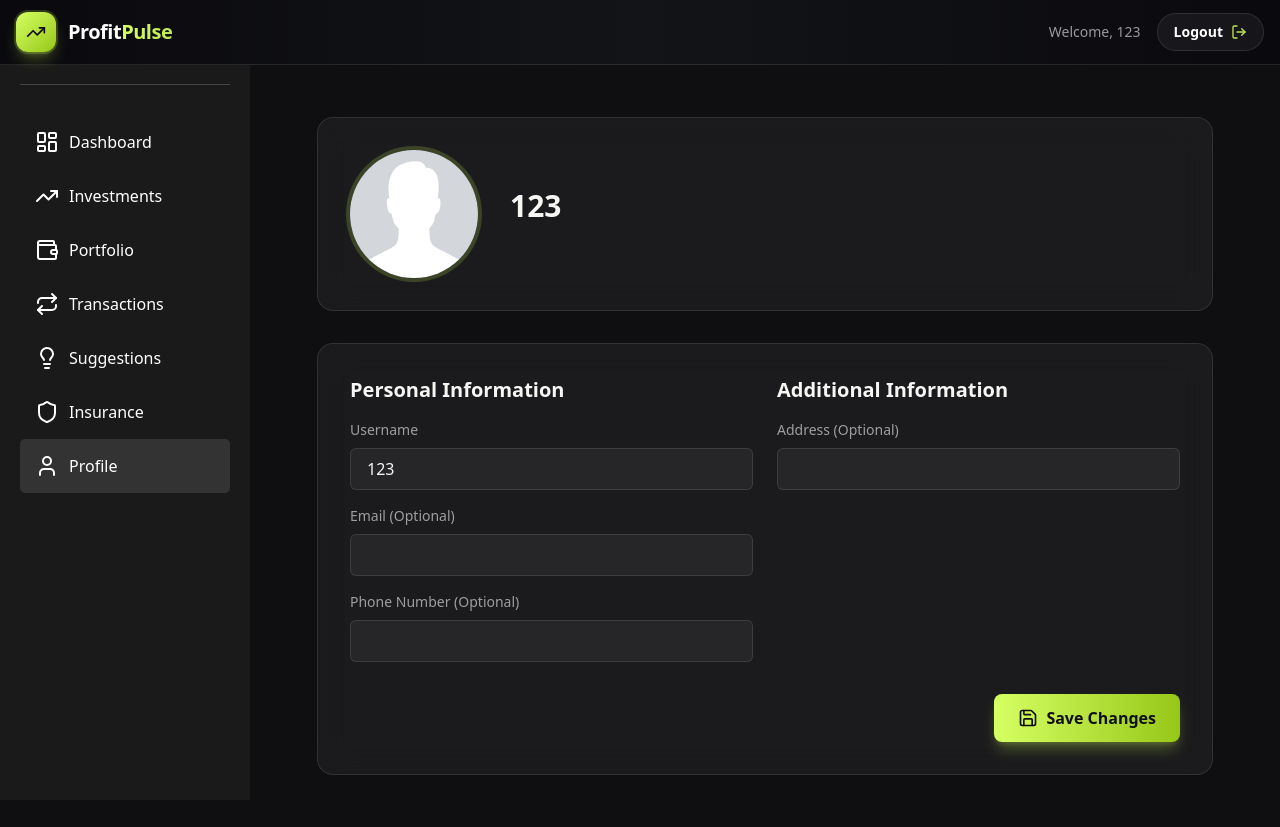
After one commit to rohanbagel/CodeCrafters2025, a Django app: page /profile/ in a window 1280 px wide. The commit adds this page. Run offline with Django 5.2, Linux system fonts and the light colour scheme; a user stored in the database is signed in; data comes from the database, SQL or seed files in the repository; both versions use the stored data as it was after the commit; some libraries are stand-ins or nearby versions.

Commit message:
added user profile

```diff
--- a/investing/User/templates/User/base.html
+++ b/investing/User/templates/User/base.html
@@ -4,8 +4,9 @@
 <head>
     <meta charset="UTF-8">
     <meta name="viewport" content="width=device-width, initial-scale=1.0">
-    <title>Investment Portal</title>
-    <link rel="stylesheet" href="https://cdnjs.cloudflare.com/ajax/libs/font-awesome/6.0.0/css/all.min.css">
+    <title>ProfitPulse</title>
+    <script src="https://cdn.tailwindcss.com"></script>
+    <link href="https://cdn.jsdelivr.net/npm/lucide-static@latest/font/lucide.css" rel="stylesheet">
     <style>
         * {
             margin: 0;
@@ -50,6 +51,9 @@
             color: white;
             text-decoration: none;
             font-size: 16px;
+            display: flex;
+            align-items: center;
+            gap: 10px;
         }
 
         .nav-links i {
@@ -74,7 +78,29 @@
         }
     </style>
 </head>
-<body>
+<body class="flex min-h-screen flex-col bg-[#0F0F11] text-[#F6F6F5]">
+    {% if user.is_authenticated and request.path != '/' %}
+    <!-- Navigation for authenticated users -->
+    <header class="sticky top-0 z-40 w-full border-b border-white/10 bg-gradient-to-r from-[#0a0a0e] via-[#131417] to-[#0a0a0e] backdrop-blur-md">
+        <div class="container mx-auto flex h-16 items-center justify-between px-4">
+            <div class="flex items-center gap-3">
+                <div class="flex h-10 w-10 items-center justify-center rounded-xl bg-gradient-to-br from-[#d6ff63] to-[#96c718] shadow-lg shadow-[#BFE953]/30 ring-2 ring-[#BFE953]/20">
+                    <i data-lucide="trending-up" class="h-5 w-5 text-[#0F0F11]"></i>
+                </div>
+                <span class="text-xl font-black tracking-tight text-white">Profit<span class="bg-gradient-to-r from-[#d6ff63] to-[#BFE953] bg-clip-text text-transparent">Pulse</span></span>
+            </div>
+
+            <div class="flex items-center gap-4">
+                <span class="text-sm text-[#F6F6F5]/60">Welcome, {{ user.username }}</span>
+                <a href="{% url 'logout' %}" class="inline-flex items-center gap-2 rounded-full border border-white/10 bg-white/5 px-4 py-2 text-sm font-bold text-white transition-all duration-300 hover:bg-white/10">
+                    Logout
+                    <i data-lucide="log-out" class="h-4 w-4 text-[#BFE953]"></i>
+                </a>
+            </div>
+        </div>
+    </header>
+    {% endif %}
+
     <!-- Sidebar -->
     <div class="sidebar">
         <div class="sidebar-header">
@@ -83,43 +109,43 @@
         <ul class="nav-links">
             <li>
                 <a href="{% url 'home' %}">
-                    <i class="fas fa-home"></i>
+                    <i data-lucide="layout-dashboard"></i>
                     <span>Dashboard</span>
                 </a>
             </li>
             <li>
                 <a href="#">
-                    <i class="fas fa-chart-line"></i>
+                    <i data-lucide="trending-up"></i>
                     <span>Investments</span>
                 </a>
             </li>
             <li>
                 <a href="#">
-                    <i class="fas fa-coins"></i>
+                    <i data-lucide="wallet"></i>
                     <span>Portfolio</span>
                 </a>
             </li>
             <li>
                 <a href="#">
-                    <i class="fas fa-exchange-alt"></i>
+                    <i data-lucide="repeat"></i>
                     <span>Transactions</span>
                 </a>
             </li>
             <li>
                 <a href="#">
-                    <i class="fas fa-lightbulb"></i>
+                    <i data-lucide="lightbulb"></i>
                     <span>Suggestions</span>
                 </a>
             </li>
             <li>
                 <a href="#">
-                    <i class="fas fa-shield-alt"></i>
+                    <i data-lucide="shield"></i>
                     <span>Insurance</span>
                 </a>
             </li>
             <li>
-                <a href="#">
-                    <i class="fas fa-user"></i>
+                <a href="{% url 'profile' %}">
+                    <i data-lucide="user"></i>
                     <span>Profile</span>
                 </a>
             </li>
@@ -131,6 +157,11 @@
         {% block content %}
         {% endblock %}
     </div>
+
+    <script src="https://unpkg.com/lucide@latest"></script>
+    <script>
+        lucide.createIcons();
+    </script>
 
     <script>
         // Add active class to current nav item
--- a/investing/User/templates/User/get_started.html
+++ b/investing/User/templates/User/get_started.html
@@ -42,11 +42,11 @@
 
       <!-- Bold CTA buttons with eye-catching effects -->
       <div class="flex items-center gap-4">
-        <a href="#" class="hidden sm:inline-flex items-center gap-2 rounded-full border border-white/10 bg-white/5 px-4 py-2 text-sm font-bold text-white transition-all duration-300 hover:bg-white/10 hover:border-white/20 hover:shadow-md hover:shadow-white/5 hover:translate-y-[-1px]">
+        <a href="{% url 'login' %}" class="hidden sm:inline-flex items-center gap-2 rounded-full border border-white/10 bg-white/5 px-4 py-2 text-sm font-bold text-white transition-all duration-300 hover:bg-white/10 hover:border-white/20 hover:shadow-md hover:shadow-white/5 hover:translate-y-[-1px]">
           Log in
           <i data-lucide="log-in" class="ml-1 h-4 w-4 text-[#BFE953]"></i>
         </a>
-        <a href="#" class="group inline-flex h-10 items-center justify-center rounded-full bg-gradient-to-r from-[#d6ff63] to-[#96c718] px-6 py-2.5 text-sm font-bold text-[#0F0F11] shadow-lg shadow-[#BFE953]/30 transition-all hover:shadow-xl hover:shadow-[#BFE953]/40 hover:translate-y-[-2px] ring-4 ring-[#BFE953]/20">
+        <a href="{% url 'signup' %}" class="group inline-flex h-10 items-center justify-center rounded-full bg-gradient-to-r from-[#d6ff63] to-[#96c718] px-6 py-2.5 text-sm font-bold text-[#0F0F11] shadow-lg shadow-[#BFE953]/30 transition-all hover:shadow-xl hover:shadow-[#BFE953]/40 hover:translate-y-[-2px] ring-4 ring-[#BFE953]/20">
           Sign up
           <i data-lucide="chevron-right" class="ml-1 h-4 w-4 transition-transform group-hover:translate-x-0.5"></i>
         </a>
--- /dev/null
+++ b/investing/User/templates/User/profile.html
@@ -0,0 +1,89 @@
+{% extends 'User/base.html' %}
+{% load static %}
+
+{% block content %}
+<div class="p-8">
+    <div class="max-w-4xl mx-auto">
+        <!-- Profile Header -->
+        <div class="bg-white/5 rounded-2xl p-8 backdrop-blur-lg border border-white/10 mb-8">
+            <div class="flex flex-col md:flex-row items-center gap-8">
+                <!-- Profile Photo -->
+                <div class="relative group">
+                    <div class="w-32 h-32 rounded-full overflow-hidden ring-4 ring-[#BFE953]/20">
+                        {% if user.profile.profile_photo and user.profile.profile_photo.url != '/media/images/default.png' %}
+                            <img src="{{ user.profile.profile_photo.url }}" alt="Profile Photo" class="w-full h-full object-cover">
+                        {% else %}
+                            <img src="{% static 'images/default.png' %}" alt="Default Profile Photo" class="w-full h-full object-cover">
+                        {% endif %}
+                    </div>
+                    <label for="profile_photo" class="absolute inset-0 flex items-center justify-center bg-black/50 rounded-full opacity-0 group-hover:opacity-100 cursor-pointer transition-opacity">
+                        <i data-lucide="camera" class="w-6 h-6 text-white"></i>
+                    </label>
+                    <input type="file" id="profile_photo" name="profile_photo" class="hidden" form="profile_form" accept="image/*">
+                </div>
+
+                <!-- Profile Info -->
+                <div class="flex-1">
+                    <h1 class="text-3xl font-bold mb-2">{{ user.username }}</h1>
+                    <p class="text-[#F6F6F5]/60 mb-4">{{ user.email }}</p>
+                </div>
+            </div>
+        </div>
+
+        <!-- Profile Form -->
+        <form id="profile_form" method="POST" enctype="multipart/form-data" class="bg-white/5 rounded-2xl p-8 backdrop-blur-lg border border-white/10">
+            {% csrf_token %}
+
+            {% if messages %}
+            <div class="mb-6">
+                {% for message in messages %}
+                    <div class="p-4 rounded-md {% if message.tags == 'success' %}bg-green-500/10 text-green-400{% else %}bg-red-500/10 text-red-400{% endif %}">
+                        {{ message }}
+                    </div>
+                {% endfor %}
+            </div>
+            {% endif %}
+
+            <div class="grid grid-cols-1 md:grid-cols-2 gap-6">
+                <!-- Personal Information -->
+                <div class="space-y-4">
+                    <h2 class="text-xl font-semibold mb-4">Personal Information</h2>
+
+                    <div>
+                        <label for="username" class="block text-sm font-medium text-[#F6F6F5]/60 mb-2">Username</label>
+                        <input type="text" id="username" name="username" value="{{ user.username }}" class="w-full px-4 py-2 rounded-md bg-white/5 border border-white/10 text-[#F6F6F5] focus:outline-none focus:ring-2 focus:ring-[#BFE953]/50">
+                    </div>
+
+                    <div>
+                        <label for="email" class="block text-sm font-medium text-[#F6F6F5]/60 mb-2">Email (Optional)</label>
+                        <input type="email" id="email" name="email" value="{{ user.email }}" class="w-full px-4 py-2 rounded-md bg-white/5 border border-white/10 text-[#F6F6F5] focus:outline-none focus:ring-2 focus:ring-[#BFE953]/50">
+                    </div>
+
+                    <div>
+                        <label for="phone_number" class="block text-sm font-medium text-[#F6F6F5]/60 mb-2">Phone Number (Optional)</label>
+                        <input type="tel" id="phone_number" name="phone_number" value="{{ user.profile.phone_number }}" class="w-full px-4 py-2 rounded-md bg-white/5 border border-white/10 text-[#F6F6F5] focus:outline-none focus:ring-2 focus:ring-[#BFE953]/50">
+                    </div>
+                </div>
+
+                <!-- Additional Information -->
+                <div class="space-y-4">
+                    <h2 class="text-xl font-semibold mb-4">Additional Information</h2>
+
+                    <div>
+                        <label for="address" class="block text-sm font-medium text-[#F6F6F5]/60 mb-2">Address (Optional)</label>
+                        <input type="text" id="address" name="address" value="{{ user.profile.address }}" class="w-full px-4 py-2 rounded-md bg-white/5 border border-white/10 text-[#F6F6F5] focus:outline-none focus:ring-2 focus:ring-[#BFE953]/50">
+                    </div>
+                </div>
+            </div>
+
+            <!-- Save Button -->
+            <div class="mt-8 flex justify-end">
+                <button type="submit" class="inline-flex items-center gap-2 px-6 py-3 rounded-lg bg-gradient-to-r from-[#d6ff63] to-[#96c718] text-[#0F0F11] font-bold shadow-lg shadow-[#BFE953]/30 hover:shadow-xl hover:shadow-[#BFE953]/40 transition-all duration-300">
+                    <i data-lucide="save" class="w-5 h-5"></i>
+                    Save Changes
+                </button>
+            </div>
+        </form>
+    </div>
+</div>
+{% endblock %}
--- a/investing/User/urls.py
+++ b/investing/User/urls.py
@@ -1,7 +1,18 @@
 from django.urls import path
 from . import views
+from django.contrib.auth.views import LogoutView
+from django.conf import settings
+from django.conf.urls.static import static
 
 urlpatterns = [
     path('', views.get_started, name='get_started'),
     path('home/', views.home, name='home'),
+    path('login/', views.login_view, name='login'),
+    path('signup/', views.signup_view, name='signup'),
+    path('logout/', LogoutView.as_view(next_page='get_started'), name='logout'),
+    path('profile/', views.profile, name='profile'),
 ]
+
+if settings.DEBUG:
+    urlpatterns += static(settings.MEDIA_URL, document_root=settings.MEDIA_ROOT)
+    urlpatterns += static(settings.STATIC_URL, document_root=settings.STATIC_ROOT)
--- a/investing/User/views.py
+++ b/investing/User/views.py
@@ -1,13 +1,53 @@
-from django.shortcuts import render
-from .models import StockPreference
+from django.shortcuts import render, redirect, get_object_or_404
+from .models import StockPreference, UserProfile
 import requests
 from django.conf import settings
+from django.contrib.auth import login, authenticate
+from django.contrib.auth.models import User
+from django.contrib import messages
+from django.contrib.auth.decorators import login_required
 
 def get_started(request):
     return render(request, 'User/get_started.html')
 
+def signup_view(request):
+    if request.method == 'POST':
+        username = request.POST['username']
+        password1 = request.POST['password1']
+        password2 = request.POST['password2']
+
+        if password1 != password2:
+            messages.error(request, 'Passwords do not match')
+            return render(request, 'User/signup.html')
+
+        if User.objects.filter(username=username).exists():
+            messages.error(request, 'Username already exists')
+            return render(request, 'User/signup.html')
+
+        user = User.objects.create_user(username=username, password=password1)
+        login(request, user)
+        return redirect('home')
+
+    return render(request, 'User/signup.html')
+
+def login_view(request):
+    if request.method == 'POST':
+        username = request.POST['username']
+        password = request.POST['password']
+        user = authenticate(request, username=username, password=password)
+
+        if user is not None:
+            login(request, user)
+            return redirect('home')
+        else:
+            messages.error(request, 'Invalid username or password')
+            return render(request, 'User/login.html')
+
+    return render(request, 'User/login.html')
+
 # Create your views here.
 
+@login_required
 def home(request):
     # Default stocks to track
     default_stocks = [
@@ -22,3 +62,33 @@ def home(request):
         'stocks': default_stocks,
     }
     return render(request, 'User/home.html', context)
+
+@login_required
+def profile(request):
+    # Get or create profile
+    profile, created = UserProfile.objects.get_or_create(user=request.user)
+
+    if request.method == 'POST':
+        # Update user information
+        user = request.user
+        user.username = request.POST.get('username')
+        user.email = request.POST.get('email')
+
+        # Update profile information
+        profile.phone_number = request.POST.get('phone_number')
+        profile.address = request.POST.get('address')
+
+        # Handle profile photo upload
+        if 'profile_photo' in request.FILES:
+            profile.profile_photo = request.FILES['profile_photo']
+
+        try:
+            user.save()
+            profile.save()
+            messages.success(request, 'Profile updated successfully!')
+        except Exception as e:
+            messages.error(request, f'Error updating profile: {str(e)}')
+
+        return redirect('profile')
+
+    return render(request, 'User/profile.html')
```
Also changed, not shown: investing/User/models.py (+14 -0 lines), investing/User/templates/User/login.html (added, +72 -0 lines), investing/User/templates/User/signup.html (added, +65 -0 lines), investing/investing/settings.py (+6 -20 lines), investing/User/migrations/0002_userprofile.py (added), investing/User/migrations/0003_alter_userprofile_profile_photo_and_more.py (added), investing/User/migrations/0004_alter_userprofile_profile_photo.py (added), investing/User/static/images/default.png (added), investing/db.sqlite3.
